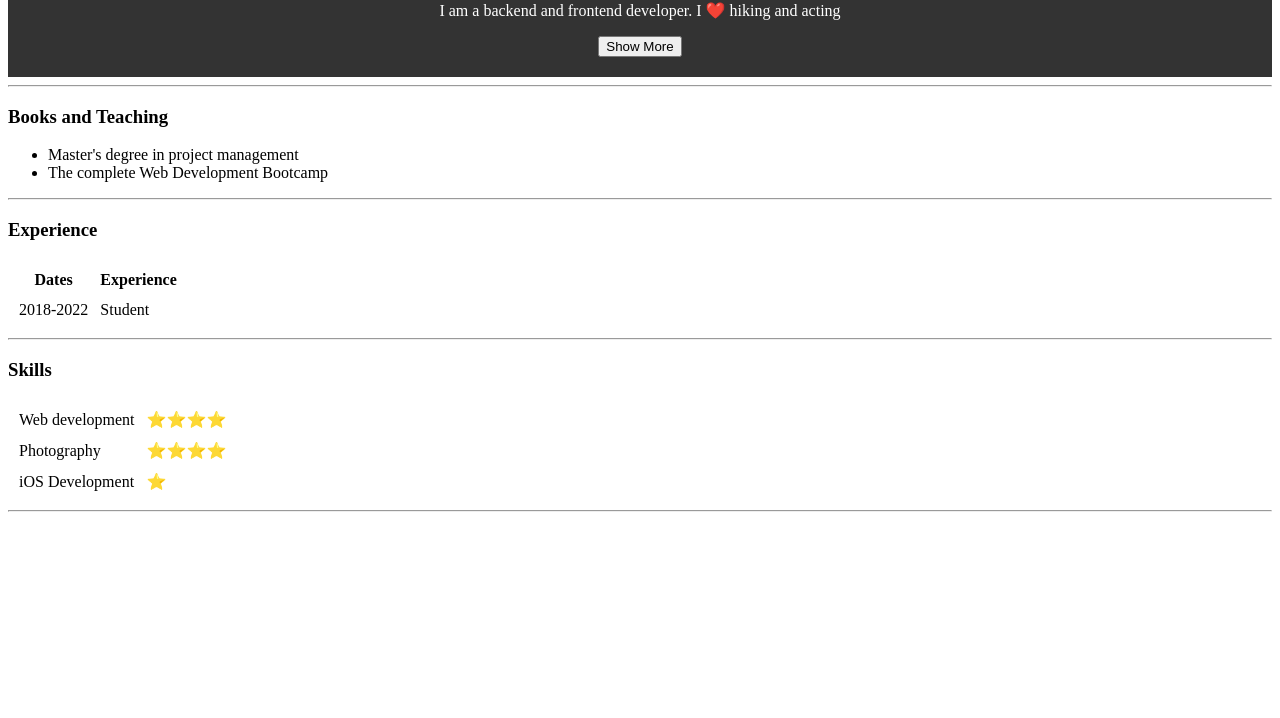
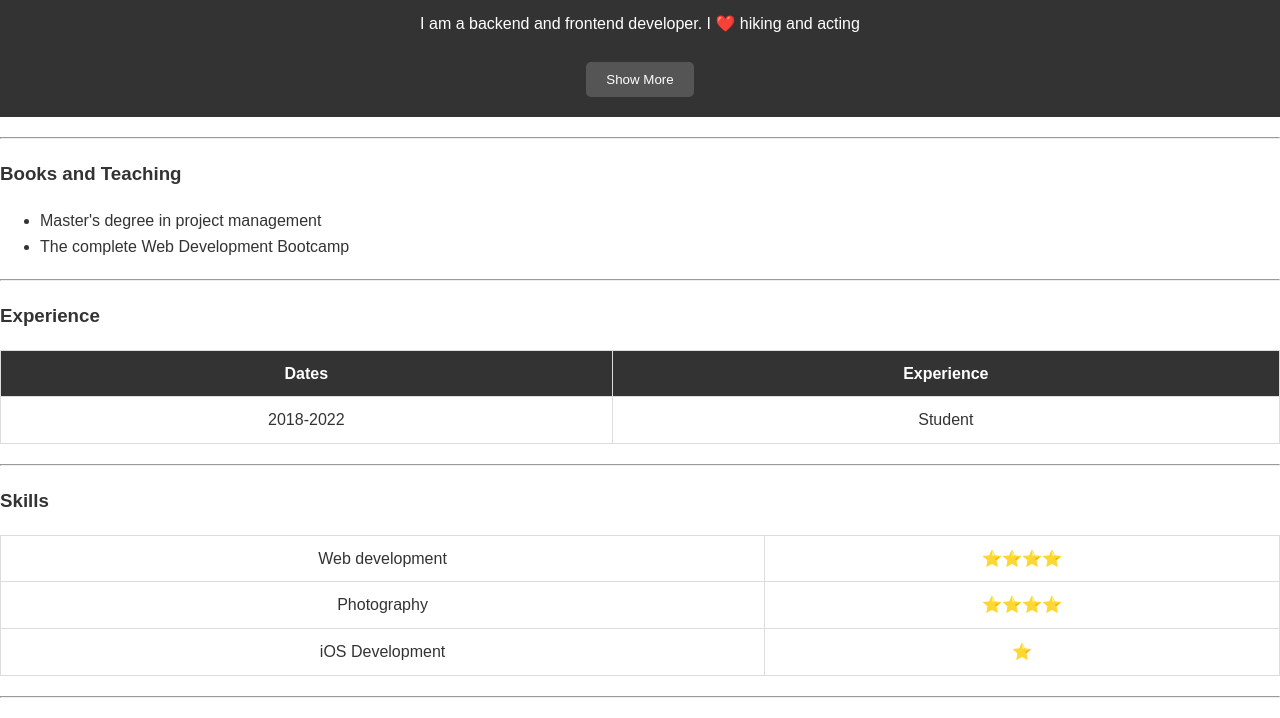
Before and after one commit to Ikramchouichi/1st-prework-project, a plain HTML site: page index.html in a window 1280 px wide. Shown: the part 284-1002 px from the top of the page. Before the commit the page ends 804 px from the top, so only its background shows below. Drawn offline with Linux system fonts and the light colour scheme.

Commit message:
Adjust Styling for New HTML Layout

```diff
--- a/CSS/style.css
+++ b/CSS/style.css
@@ -1,18 +1,20 @@
-body {
 body {
   font-family: Arial, sans-serif;
   line-height: 1.6;
   margin: 0;
   padding: 0;
-        background-color: #e5b9e3;
+  background-color:FED9ED;
   color: #333;
 }
+
+
 header {
   background: #333;
   color: #fff;
   text-align: center;
   padding: 20px 0;
 }
+
 header img {
   border-radius: 50%;
 }
@@ -20,4 +22,59 @@ body {
 header h1 {
   margin: 0;
 }
+
+
+section, hr {
+  margin: 20px 0;
 }
+
+table {
+  width: 100%;
+  border-collapse: collapse;
+}
+
+table, th, td {
+  border: 1px solid #ddd;
+}
+
+th {
+  background-color: #333;
+  color: white;
+  padding: 10px;
+}
+
+td {
+  padding: 10px;
+  text-align: center;
+}
+
+
+button {
+  background-color: #555;
+  color: white;
+  border: none;
+  cursor: pointer;
+  padding: 10px 20px;
+  margin-top: 10px;
+  border-radius: 5px;
+  transition: background-color 0.3s;
+}
+
+button:hover {
+  background-color: #666;
+}
+
+
+@media screen and (max-width: 768px) {
+  header, section, table {
+    padding: 0 10px;
+  }
+
+  table, th, td {
+    font-size: 14px;
+  }
+  section {
+    padding: 20px;
+    background-color: #f2f2f2;
+  }
+}
```
Lines whose indentation alone changed are shown as unchanged.
